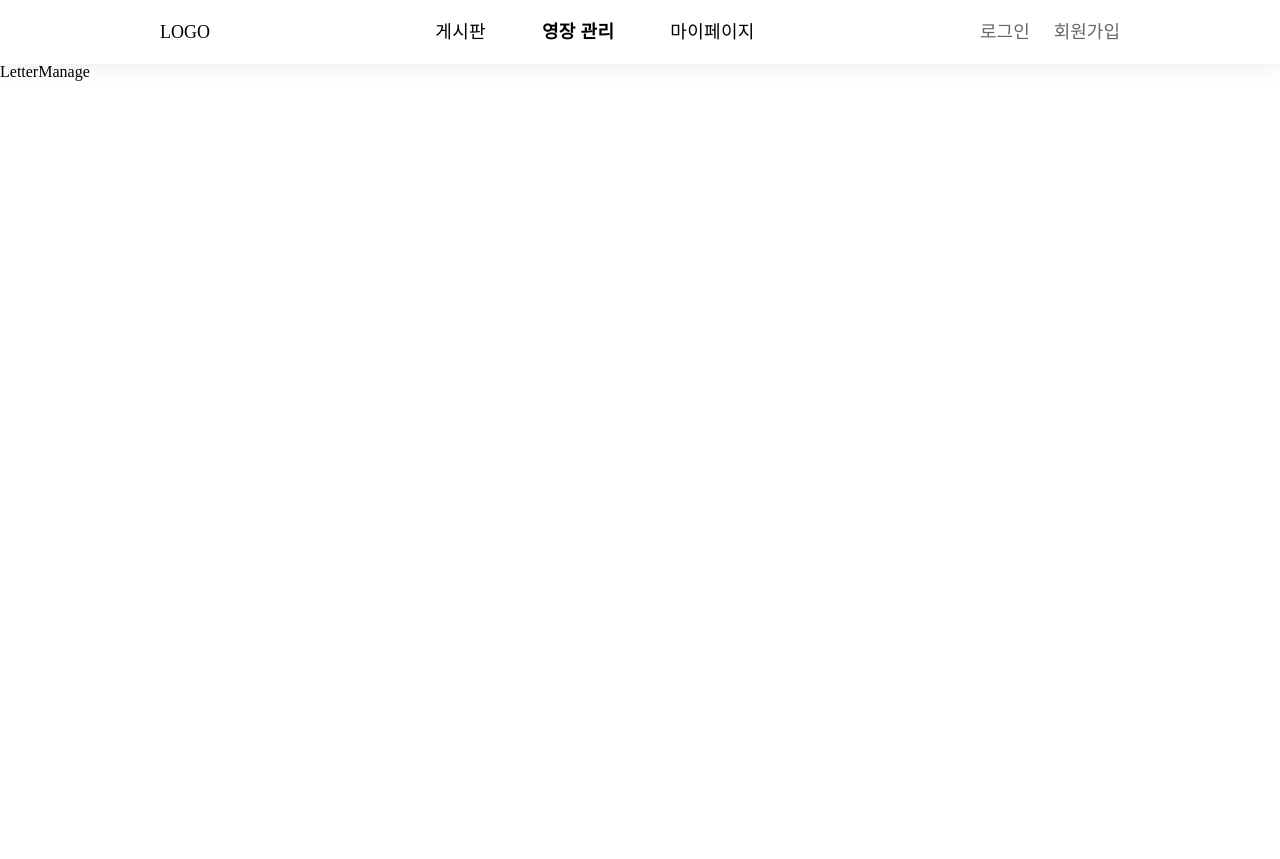
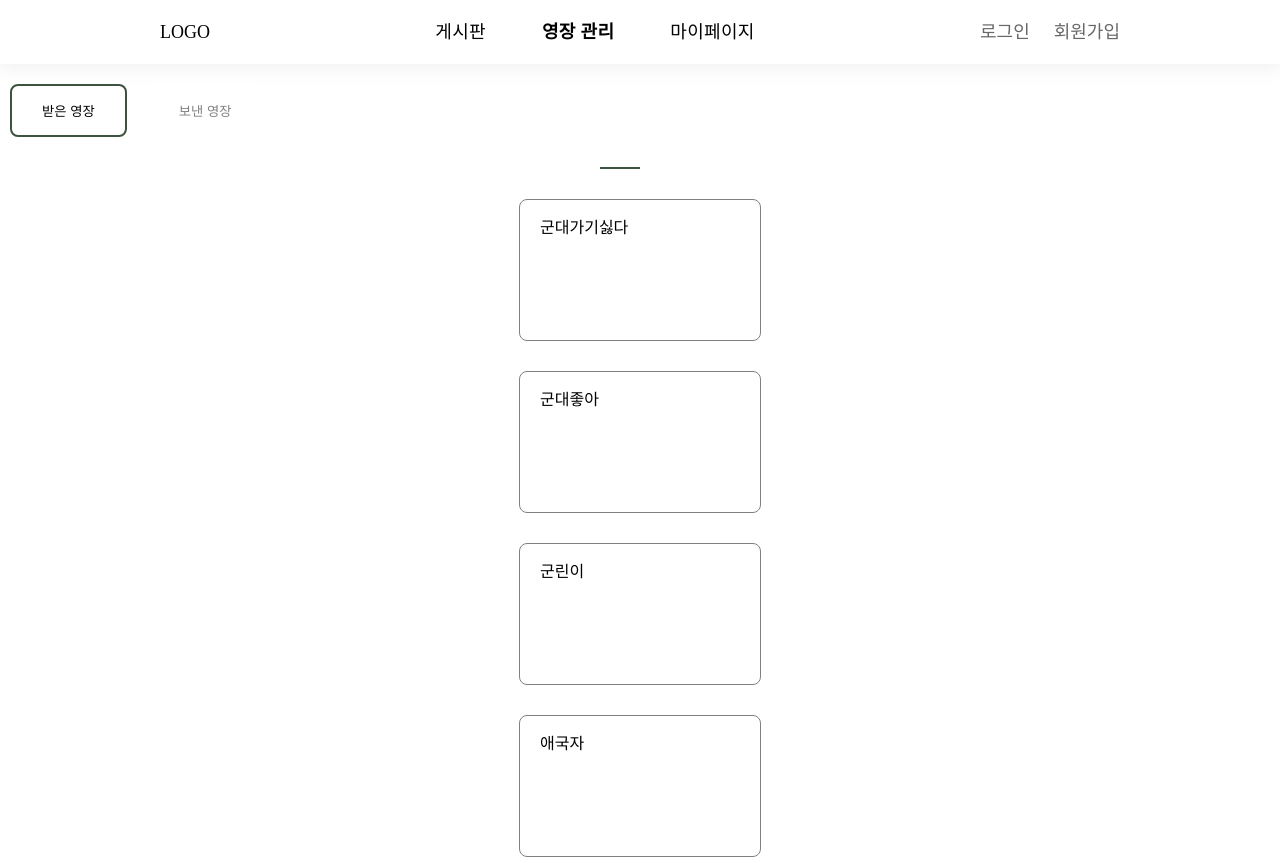
Before and after one commit to cotato-militarymate/frontend, a React (Create React App) app: page /lettermanage in a window 1280 px wide. Shown: the top 859 px of the page. Before the commit the page ends 800 px from the top, so only its background shows below. Built offline with nearby package versions, Linux system fonts and the light colour scheme.

Commit message:
[feat] 메인페이지 구현 및 페이지 전반적 작업

```diff
--- a/package.json
+++ b/package.json
@@ -3,6 +3,9 @@
   "version": "0.1.0",
   "private": true,
   "dependencies": {
+    "@babel/core": "^7.22.11",
+    "@babel/preset-env": "^7.22.10",
+    "@babel/preset-react": "^7.22.5",
     "@testing-library/jest-dom": "^5.14.1",
     "@testing-library/react": "^13.0.0",
     "@testing-library/user-event": "^13.2.1",
--- a/src/pages/Board/Posts.jsx
+++ b/src/pages/Board/Posts.jsx
@@ -16,8 +16,7 @@ const Posts = (props) => {
   const [searchResult, setSearchResult] = useState([]);
   const pageSize = 3;
 
-  const [width, setWidth] = useState(window.innerWidth);
-  const [uploadText, setUploadText] = useState("");
+  const [uploadText, setUploadText] = useState("게시물 작성하기");
 
   const inputRef = useRef(null);
   const [search, setSearch] = useState(false);
@@ -81,8 +80,6 @@ const Posts = (props) => {
           ? UpButton.classList.add("active")
           : UpButton.classList.remove("active"));
     });
-
-    width < 600 ? setUploadText("글 작성") : setUploadText("게시물 작성하기");
 
     if (inputRef.current) {
       inputRef.current.addEventListener("keypress", (e) => {
@@ -173,11 +170,8 @@ const BoardHeader = styled.div`
   flex-direction: row;
   justify-content: space-between;
   align-items: center;
-  img:nth-child(2) {
-    position: absolute;
-    left: 250px;
-  }
   div {
+    // ... (Styles remain unchanged, but I've removed the background-color as requested)
     display: flex;
     border-radius: 8px;
     padding: 12px 8px;
@@ -185,7 +179,6 @@ const BoardHeader = styled.div`
     height: 16px;
     justify-content: center;
     align-items: center;
-    background-color: #3d523f;
     p {
       font-size: 0.9rem;
       color: white;
--- a/src/pages/Board/index.jsx
+++ b/src/pages/Board/index.jsx
@@ -1,7 +1,19 @@
 import React, { useState } from "react";
-import { styled } from "styled-components";
-import Posts from "./Posts"; // Posts 컴포넌트 경로를 적절하게 수정해주세요
-import Writing from "./Writing"; // Writing 컴포넌트 경로를 적절하게 수정해주세요
+import styled from "styled-components"; // Corrected import
+import Posts from "./Posts";
+import Writing from "./Writing";
+
+const Button = styled.button`
+  display: flex;
+  flex-direction: column;
+  color: white;
+  padding: 10px;
+  background-color: #3d523f;
+  margin-top: 20px;
+  margin-left: 1170px;
+  margin-bottom: -200px;
+  border-radius: 8px;
+`;
 
 const App = () => {
   const [selected, setSelected] = useState("board");
@@ -12,12 +24,13 @@ const App = () => {
 
   return (
     <div>
+      <Button type="button" onClick={() => setSelect("writing")}>
+        게시글 작성하기
+      </Button>
       {selected === "board" && <Posts setSelect={setSelect} />}
       {selected === "writing" && <Writing setSelect={setSelect} />}
     </div>
   );
 };
 
-// 스타일 등의 코드는 그대로 사용
-
 export default App;
--- /dev/null
+++ b/src/pages/LetterManage/Receive.jsx
@@ -0,0 +1,54 @@
+import React from "react";
+import styled from "styled-components";
+
+const ReceiveContainer = styled.div`
+  display: flex;
+  flex-direction: column;
+  w
+`;
+
+const ReceiveBox = styled.div`
+  border: 1px solid gray;
+  margin: 10px;
+  padding: 20px;
+  width: 200px;
+  height: 100px;
+  margin: 0 auto;
+  margin-top: 30px;
+  border-radius: 8px;
+`;
+
+const NicknameWrapper = styled.div`
+  display: flex;
+  justify-content: space-between;
+`;
+
+const Nickname = styled.h2``;
+
+const Receive = () => {
+  const receiveData = [
+    { nickname: "군대가기싫다" },
+    { nickname: "군대좋아" },
+    { nickname: "군린이" },
+    { nickname: "애국자" },
+    { nickname: "매국노" },
+    { nickname: "그린" },
+    { nickname: "하이" },
+    { nickname: "동반입대" },
+    // ... 추가적인 데이터
+  ];
+
+  return (
+    <ReceiveContainer>
+      {receiveData.map((data, index) => (
+        <ReceiveBox key={index}>
+          <NicknameWrapper>
+            <Nickname>{data.nickname}</Nickname>
+          </NicknameWrapper>
+        </ReceiveBox>
+      ))}
+    </ReceiveContainer>
+  );
+};
+
+export default Receive;
--- /dev/null
+++ b/src/pages/LetterManage/ReceiveSendContent.jsx
@@ -0,0 +1,14 @@
+import React from "react";
+import Receive from "./Receive";
+import Send from "./Send";
+
+const ReceiveSendContent = ({ selected }) => {
+  return (
+    <div>
+      {selected === "received" && <Receive />}
+      {selected === "send" && <Send />}
+    </div>
+  );
+};
+
+export default ReceiveSendContent;
--- /dev/null
+++ b/src/pages/LetterManage/ReceiveSendTab.jsx
@@ -0,0 +1,35 @@
+import React from "react";
+import styled from "styled-components";
+
+const TabWrapper = styled.div`
+  display: flex;
+  justify-content: center;
+  margin-top: 10px;
+`;
+
+const TabItem = styled.div`
+  padding: 10px 20px;
+  color: ${(props) => (props.selected ? "black" : "grey")};
+  border-bottom: 2px solid ${(props) => (props.selected ? "#3d523f" : "white")};
+  cursor: pointer;
+`;
+
+const tabs = [{ id: "received" }, { id: "send" }];
+
+const ReceiveSendTab = ({ selected }) => {
+  return (
+    <TabWrapper>
+      {tabs.map((tab) => (
+        <TabItem
+          key={tab.id}
+          selected={selected === tab.id}
+          onClick={() => setSelectedButton(tab.id)}
+        >
+          {tab.label}
+        </TabItem>
+      ))}
+    </TabWrapper>
+  );
+};
+
+export default ReceiveSendTab;
--- /dev/null
+++ b/src/pages/LetterManage/Send.jsx
@@ -0,0 +1,63 @@
+import React from "react";
+import styled from "styled-components";
+
+const SendContainer = styled.div`
+  display: flex;
+  flex-direction: column;
+`;
+
+const SendBox = styled.div`
+  border: 1px solid gray;
+  margin: 10px;
+  padding: 20px;
+  width: 200px;
+  height: 100px;
+  margin: 0 auto;
+  margin-top: 30px;
+  border-radius: 8px;
+`;
+
+const Age = styled.p`
+  color: black;
+`;
+
+const NicknameWrapper = styled.div`
+  display: flex;
+  justify-content: space-between;
+`;
+
+const Nickname = styled.h2``;
+
+const Send = () => {
+  const sendData = [
+    { nickname: "입대싫다", age: "25", address: "서울 마포" },
+    { nickname: "입대미쳐", age: "24", address: "서울 동작" },
+    { nickname: "애국인", age: "23", address: "서울 구로" },
+    { nickname: "애국가1절", age: "21", address: "경기 수원" },
+    { nickname: "애국가2절", age: "22", address: "대전 서구" },
+    { nickname: "강한친구대한육군", age: "21", address: "서울 용산" },
+    { nickname: "공군최고", age: "21", address: "서울 강남" },
+    { nickname: "해군바라기", age: "28", address: "서울 강남" },
+    { nickname: "간부싫어", age: "21", address: "서울 서초" },
+    { nickname: "입영장병", age: "23", address: "서울 방배" },
+    { nickname: "입영장병", age: "23", address: "경기 구리" },
+    { nickname: "입영장병", age: "23", address: "경기 화성" },
+    // ... 추가적인 데이터
+  ];
+
+  return (
+    <SendContainer>
+      {sendData.map((data, index) => (
+        <SendBox key={index}>
+          <NicknameWrapper>
+            <Nickname>{data.nickname}</Nickname>
+            <Nickname>{data.age}</Nickname>
+            <Nickname>{data.address}</Nickname>
+          </NicknameWrapper>
+        </SendBox>
+      ))}
+    </SendContainer>
+  );
+};
+
+export default Send;
--- a/src/pages/LetterManage/index.jsx
+++ b/src/pages/LetterManage/index.jsx
@@ -1,7 +1,47 @@
-import React from 'react'
+import React, { useState } from "react";
+import ReceiveSendTab from "./ReceiveSendTab";
+import ReceiveSendContent from "./ReceiveSendContent";
+import styled from "styled-components";
+
+const ButtonWrapper = styled.div`
+  display: flex;
+  justify-content: flex-start;
+  margin-top: 20px;
+`;
+
+const Button = styled.button`
+  padding: 15px 30px;
+  margin: 0 10px;
+  background-color: white;
+  color: ${(props) => (props.selected ? "black" : "grey")};
+  border: 2px solid ${(props) => (props.selected ? "#3d523f" : "white")};
+  border-radius: 8px;
+  cursor: pointer;
+`;
 
 export default function LetterManage() {
+  const [selectedButton, setSelectedButton] = useState("received");
+
   return (
-    <div>LetterManage</div>
-  )
+    <div>
+      <ButtonWrapper>
+        <Button
+          type="button"
+          selected={selectedButton === "received"}
+          onClick={() => setSelectedButton("received")}
+        >
+          받은 영장
+        </Button>
+        <Button
+          type="button"
+          selected={selectedButton === "send"}
+          onClick={() => setSelectedButton("send")}
+        >
+          보낸 영장
+        </Button>
+      </ButtonWrapper>
+      <ReceiveSendTab selected={selectedButton} />
+      <ReceiveSendContent selected={selectedButton} />
+    </div>
+  );
 }
--- a/src/pages/Main/Main.jsx
+++ b/src/pages/Main/Main.jsx
@@ -1,12 +1,29 @@
+import styled from "styled-components";
 import armys from "./army.json";
 import MainItem from "./MainItem";
+import Posts from "../Board/Posts";
+
+const StyledH1 = styled.h1`
+  margin-top: 40px;
+  text-align: left;
+  margin-left: 240px;
+  font-size: 20px;
+`;
+const StyledH2 = styled.h1`
+  margin-top: 40px;
+  text-align: left;
+  margin-left: 240px;
+  font-size: 20px;
+  margin-bottom: -180px;
+`;
 
 const Main = () => {
   return (
     <div>
-      <h1>당신의 예비 군메이트</h1>
+      <StyledH1>당신의 예비 군메이트</StyledH1>
       <MainItem armys={armys.army} />
-      <h1></h1>
+      <StyledH2>내 군메이트 찾기 게시판</StyledH2>
+      <Posts />
     </div>
   );
 };
--- a/src/pages/Mypage/index.jsx
+++ b/src/pages/Mypage/index.jsx
@@ -1,7 +1,59 @@
-import React from 'react'
+import React, { useState } from "react";
 
 export default function Mypage() {
+  const [userData] = useState({
+    닉네임: "그린",
+    이메일: "abcedfg@nvaer.com",
+    주소: "대구광역시 중구",
+    희망날짜: "2023.12",
+    희망지역: "경기도 연천",
+    mbti: "esfp",
+    흡연유무: "비흡연",
+    ability: "중",
+  });
+
   return (
-    <div>Mypage</div>
-  )
+    <div style={{ padding: "20px" }}>
+      <h1 style={mainTitle}>My Page</h1>
+      {Object.entries(userData).map(([key, value], index) => (
+        <div key={index} style={itemBoxStyle}>
+          <h3 style={keyStyle}>{key}</h3>
+          <h3 style={valueStyle}>{value}</h3>
+        </div>
+      ))}
+    </div>
+  );
 }
+
+const mainTitle = {
+  fontSize: "30px",
+  textAlign: "center",
+  marginBottom: "20px",
+  padding: "40px",
+  backgroundSize: "cover",
+  background: "linear-gradient(#3D523F, white)",
+};
+
+const itemBoxStyle = {
+  display: "flex",
+  justifyContent: "space-between",
+  alignItems: "center",
+  padding: "30px",
+  border: "1px solid #ddd",
+  objectFit: "content",
+  marginBottom: "20px",
+  borderRadius: "5px",
+  justifyContent: "center",
+  alignItems: "center",
+};
+
+const keyStyle = {
+  flex: 1,
+  marginRight: "40px",
+  color: "#666",
+};
+
+const valueStyle = {
+  flex: 2,
+  fontWeight: "bold",
+};
```
Also changed, not shown: src/pages/Mypage/mypage.json (added, +15 -0 lines), 1 other file (tests, documents, lock files or other folders).
